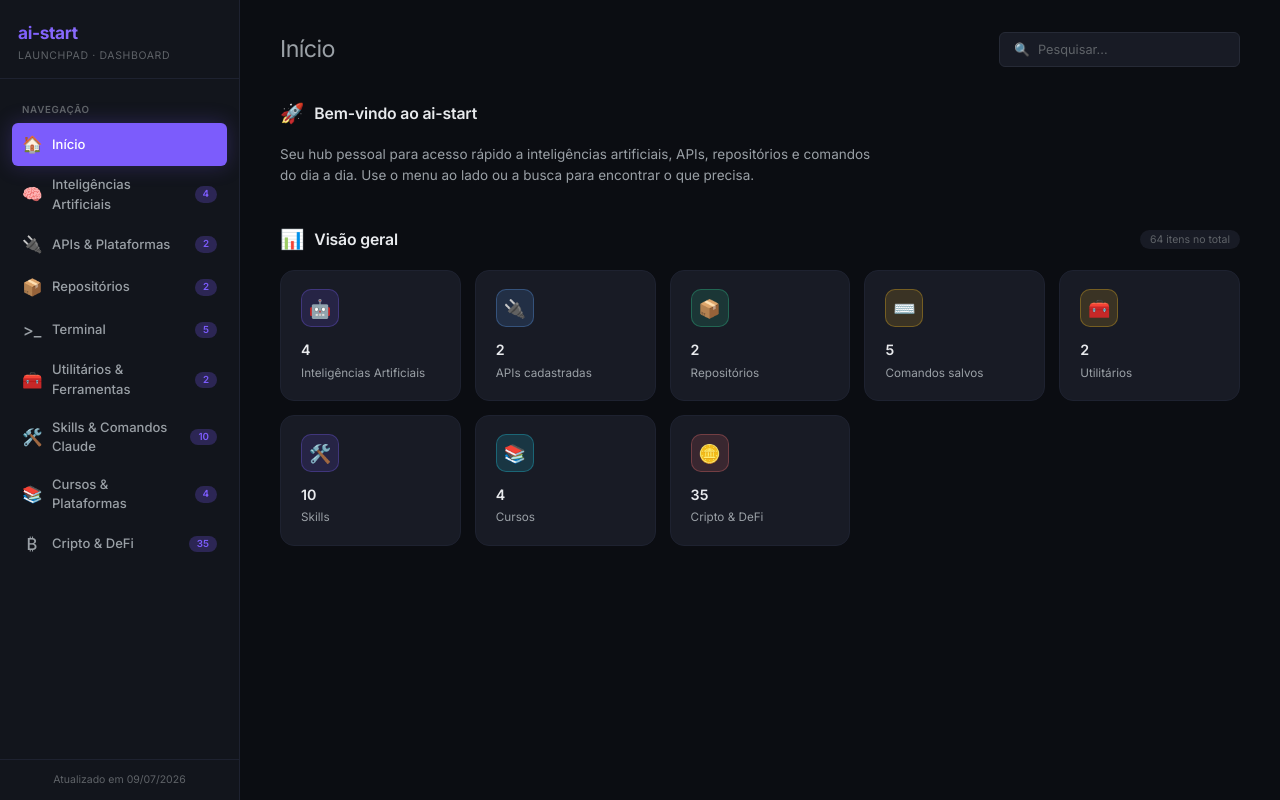
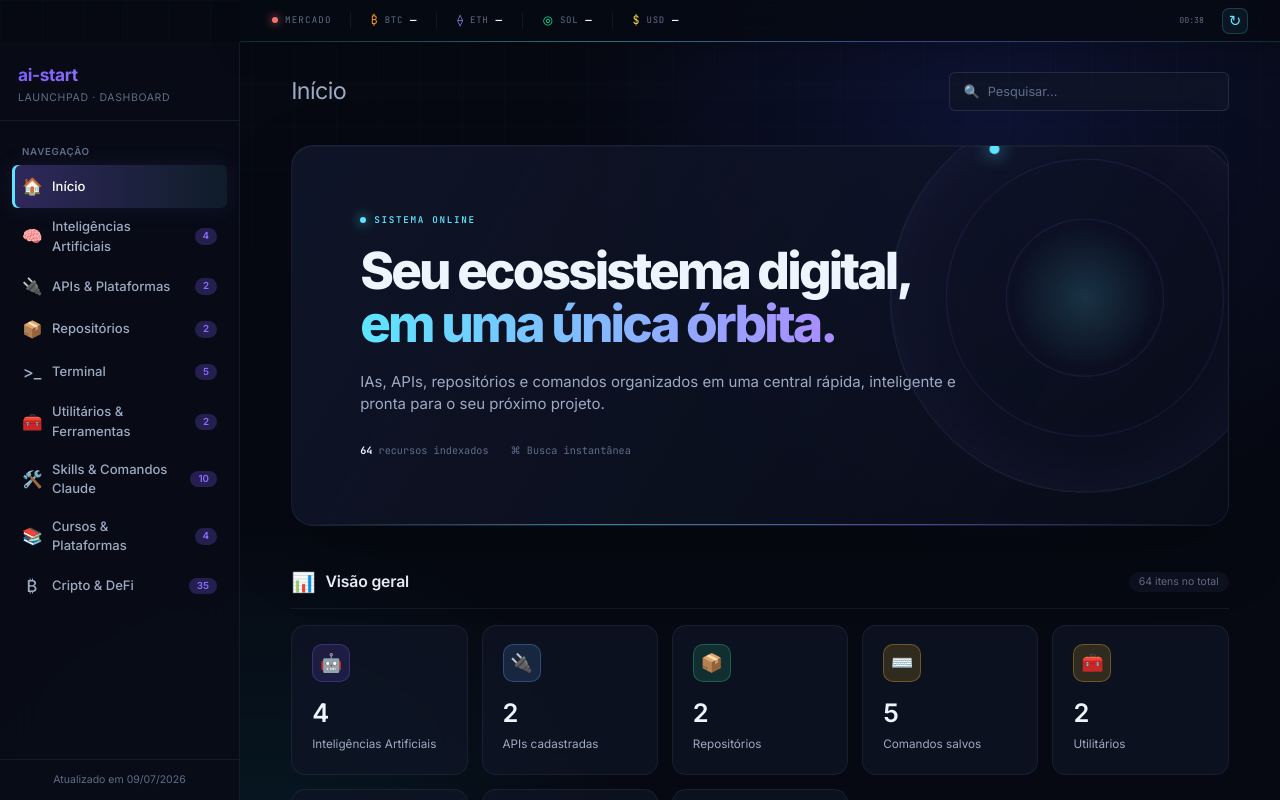
Before and after one commit to thiagofranchin/ai-start, a Next.js app: page / in a window 1280 px wide. Shown: the top 800 px of the page. Built offline with nearby package versions, Linux system fonts and the light colour scheme; no server answers.

Commit message:
feat: implement MarketBar component for real-time crypto prices and update layout styles

```diff
--- a/package.json
+++ b/package.json
@@ -3,7 +3,9 @@
   "version": "0.1.0",
   "private": true,
   "scripts": {
-    "dev": "next dev",
+    "dev": "next dev --webpack",
+    "dev:turbo": "next dev",
+    "clean": "node -e \"require('fs').rmSync('.next',{recursive:true,force:true})\"",
     "build": "next build",
     "start": "next start",
     "lint": "next lint"
--- a/src/app/globals.css
+++ b/src/app/globals.css
@@ -6,17 +6,18 @@
 }
 
 :root {
-  --bg-body: #0b0d12;
-  --bg-sidebar: #12151c;
-  --bg-card: #181b25;
-  --bg-card-hover: #1f2330;
-  --bg-glass: rgba(24, 27, 37, 0.75);
-  --border: #262a36;
-  --border-subtle: #1e2230;
-  --text-primary: #e8eaed;
-  --text-secondary: #9aa0a6;
-  --text-muted: #5f6368;
-  --accent: #7c5cfc;
+  --bg-body: #060912;
+  --bg-sidebar: rgba(9, 12, 23, .92);
+  --bg-card: rgba(16, 21, 38, .72);
+  --bg-card-hover: rgba(24, 31, 54, .88);
+  --bg-glass: rgba(13, 18, 32, .68);
+  --border: rgba(142, 157, 194, .18);
+  --border-subtle: rgba(142, 157, 194, .1);
+  --text-primary: #edf5ff;
+  --text-secondary: #9daac2;
+  --text-muted: #5f6d88;
+  --accent: #8b6dff;
+  --cyan: #5de5ff;
   --accent-glow: rgba(124, 92, 252, 0.25);
   --accent-gradient: linear-gradient(135deg, #7c5cfc, #a78bfa);
   --green: #34d399;
@@ -24,6 +25,7 @@
   --red: #f87171;
   --blue: #60a5fa;
   --sidebar-width: 240px;
+  --marketbar-height: 42px;
   --radius: 14px;
   --radius-sm: 10px;
   --radius-xs: 6px;
@@ -37,7 +39,7 @@ html {
 
 body {
   font-family: var(--font-inter), 'Inter', -apple-system, BlinkMacSystemFont, 'Segoe UI', sans-serif;
-  background: var(--bg-body);
+  background: radial-gradient(circle at 78% 12%, rgba(60,78,255,.14), transparent 32%), radial-gradient(circle at 20% 86%, rgba(0,224,255,.08), transparent 28%), var(--bg-body);
   color: var(--text-primary);
   display: flex;
   min-height: 100vh;
@@ -67,7 +69,7 @@ a {
   margin-left: var(--sidebar-width);
   flex: 1;
   min-height: 100vh;
-  padding: 32px 40px 60px;
+  padding: calc(var(--marketbar-height) + 30px) clamp(24px, 4vw, 58px) 70px;
 }
 
 /* ===== SECTION ===== */
@@ -562,7 +564,7 @@ a {
 @media (max-width: 768px) {
   .main-content {
     margin-left: 0;
-    padding: 20px 16px 40px;
+    padding: calc(var(--marketbar-height) + 24px) 16px 40px;
   }
 
   .topbar {
@@ -586,3 +588,27 @@ a {
     grid-template-columns: 1fr !important;
   }
 }
+
+/* ===== FUTURE COMMAND CENTER ===== */
+body::before { content: ''; position: fixed; inset: 0; pointer-events: none; background-image: linear-gradient(rgba(93,229,255,.018) 1px, transparent 1px), linear-gradient(90deg, rgba(93,229,255,.018) 1px, transparent 1px); background-size: 42px 42px; mask-image: linear-gradient(to bottom, black, transparent 82%); }
+.main-content { max-width: 1680px; }
+.section-header { padding-bottom: 11px; border-bottom: 1px solid var(--border-subtle); }
+.card { backdrop-filter: blur(14px); }
+.card:hover { border-color: rgba(93,229,255,.38); transform: translateY(-5px); box-shadow: 0 18px 45px rgba(0,0,0,.3), 0 0 28px rgba(93,229,255,.06); }
+.home-hero { min-height: 300px; display: flex; flex-direction: column; justify-content: center; position: relative; overflow: hidden; margin-bottom: 42px; padding: clamp(34px, 6vw, 68px); border: 1px solid var(--border-subtle); border-radius: 22px; background: linear-gradient(120deg, rgba(16,22,42,.9), rgba(10,14,27,.6)); box-shadow: inset 0 1px rgba(255,255,255,.03), 0 26px 70px rgba(0,0,0,.22); }
+.home-hero::after { content: ''; position: absolute; inset: auto 0 0; height: 1px; background: linear-gradient(90deg, transparent, var(--cyan), var(--accent), transparent); opacity: .55; }
+.home-hero > *:not(.hero-orbit) { position: relative; z-index: 2; }
+.hero-kicker { display: flex; align-items: center; gap: 8px; color: var(--cyan); font: 600 .62rem var(--font-jetbrains-mono), monospace; letter-spacing: .18em; margin-bottom: 18px; }
+.hero-kicker span { width: 6px; height: 6px; background: var(--cyan); border-radius: 50%; box-shadow: 0 0 12px var(--cyan); }
+.home-hero h1 { max-width: 760px; font-size: clamp(2rem, 4vw, 4rem); line-height: 1.04; letter-spacing: -.055em; font-weight: 720; }
+.home-hero h1 em { font-style: normal; color: transparent; background: linear-gradient(90deg, var(--cyan), #aa8cff); -webkit-background-clip: text; background-clip: text; }
+.home-hero p { max-width: 630px; color: var(--text-secondary); margin-top: 20px; font-size: clamp(.87rem, 1.2vw, 1rem); }
+.hero-meta { display: flex; gap: 22px; margin-top: 28px; color: var(--text-muted); font: .68rem var(--font-jetbrains-mono), monospace; }
+.hero-meta strong { color: var(--text-primary); }
+.hero-orbit { position: absolute; width: 390px; height: 390px; right: -60px; top: -50px; border: 1px solid rgba(93,229,255,.12); border-radius: 50%; box-shadow: inset 0 0 80px rgba(139,109,255,.08); animation: orbitFloat 8s ease-in-out infinite; }
+.hero-orbit::before, .hero-orbit::after { content: ''; position: absolute; border-radius: 50%; border: 1px solid rgba(139,109,255,.14); inset: 55px; }
+.hero-orbit::after { inset: 115px; background: radial-gradient(circle, rgba(93,229,255,.16), transparent 65%); }
+.hero-orbit span { position: absolute; width: 10px; height: 10px; top: 46px; left: 90px; border-radius: 50%; background: var(--cyan); box-shadow: 0 0 18px var(--cyan); }
+.home-stats-grid { grid-template-columns: repeat(auto-fit, minmax(170px, 1fr)); }
+@keyframes orbitFloat { 50% { transform: translate(-12px, 10px) rotate(5deg); } }
+@media (max-width: 600px) { .home-hero { min-height: 330px; padding: 30px 24px; } .hero-orbit { opacity: .45; right: -220px; } .hero-meta { flex-direction: column; gap: 7px; } }
--- a/src/app/layout.tsx
+++ b/src/app/layout.tsx
@@ -2,6 +2,7 @@ import type { Metadata } from 'next';
 import { Inter, JetBrains_Mono } from 'next/font/google';
 import Sidebar from '@/components/layout/Sidebar';
 import TopBar from '@/components/layout/TopBar';
+import MarketBar from '@/components/layout/MarketBar';
 import { SearchProvider } from '@/components/layout/SearchProvider';
 import './globals.css';
 
@@ -34,6 +35,7 @@ export default function RootLayout({
     <html lang="pt-BR" className={`${inter.variable} ${jetbrainsMono.variable}`}>
       <body>
         <SearchProvider>
+          <MarketBar />
           <div className="main-layout">
             <Sidebar />
             <main className="main-content">
--- a/src/app/page.tsx
+++ b/src/app/page.tsx
@@ -13,37 +13,20 @@ const stats = [
 ];
 
 export default function HomePage() {
-  const total = stats.reduce((sum, s) => sum + s.value, 0);
-
+  const total = stats.reduce((sum, stat) => sum + stat.value, 0);
   return (
     <>
+      <div className="home-hero">
+        <div className="hero-orbit" aria-hidden="true"><span /></div>
+        <div className="hero-kicker"><span /> SISTEMA ONLINE</div>
+        <h1>Seu ecossistema digital,<br /><em>em uma única órbita.</em></h1>
+        <p>IAs, APIs, repositórios e comandos organizados em uma central rápida, inteligente e pronta para o seu próximo projeto.</p>
+        <div className="hero-meta"><span><strong>{total}</strong> recursos indexados</span><span>⌘ Busca instantânea</span></div>
+      </div>
       <div className="section">
-        <div className="section-header">
-          <span className="emoji">🚀</span>
-          <h3>Bem-vindo ao ai-start</h3>
-        </div>
-        <p style={{ color: 'var(--text-secondary)', fontSize: '.9rem', maxWidth: '600px' }}>
-          Seu hub pessoal para acesso rápido a inteligências artificiais, APIs, repositórios e
-          comandos do dia a dia. Use o menu ao lado ou a busca para encontrar o que precisa.
-        </p>
-      </div>
-
-      <div className="section">
-        <div className="section-header">
-          <span className="emoji">📊</span>
-          <h3>Visão geral</h3>
-          <span className="count">{total} itens no total</span>
-        </div>
-        <div className="card-grid" style={{ gridTemplateColumns: 'repeat(auto-fill, minmax(160px, 1fr))' }}>
-          {stats.map((stat) => (
-            <StatCard
-              key={stat.label}
-              icon={stat.icon}
-              value={stat.value}
-              label={stat.label}
-              color={stat.color}
-            />
-          ))}
+        <div className="section-header"><span className="emoji">📊</span><h3>Visão geral</h3><span className="count">{total} itens no total</span></div>
+        <div className="card-grid home-stats-grid">
+          {stats.map((stat) => <StatCard key={stat.label} {...stat} />)}
         </div>
       </div>
     </>
--- a/src/components/cards/StatCard.module.css
+++ b/src/components/cards/StatCard.module.css
@@ -3,6 +3,8 @@
   border: 1px solid var(--border-subtle);
   border-radius: var(--radius);
   padding: 18px 20px;
+  min-height: 150px;
+  backdrop-filter: blur(14px);
   transition: all var(--transition);
   position: relative;
   overflow: hidden;
@@ -54,7 +56,7 @@
 .icon.cyan   { background: rgba(34,211,238,.15); border-color: rgba(34,211,238,.3); }
 
 .card h4 {
-  font-size: .95rem;
+  font-size: 1.7rem;
   font-weight: 600;
   margin-bottom: 4px;
 }
--- /dev/null
+++ b/src/components/layout/MarketBar.module.css
@@ -0,0 +1,20 @@
+.bar { position: fixed; top: 0; left: var(--sidebar-width); right: 0; height: var(--marketbar-height); z-index: 110; display: flex; align-items: center; gap: 18px; padding: 0 32px; background: rgba(7,10,18,.84); border-bottom: 1px solid rgba(93,229,255,.14); backdrop-filter: blur(18px) saturate(140%); font-family: var(--font-jetbrains-mono), monospace; box-shadow: 0 8px 30px rgba(0,0,0,.18); }
+.bar::after { content: ''; position: absolute; inset: auto 0 -1px; height: 1px; background: linear-gradient(90deg, transparent, var(--cyan), var(--accent), transparent); opacity: .35; }
+.status { display: flex; align-items: center; gap: 7px; color: var(--text-muted); font-size: .61rem; letter-spacing: .13em; }
+.liveDot, .errorDot { width: 6px; height: 6px; border-radius: 50%; background: var(--cyan); box-shadow: 0 0 10px var(--cyan); animation: pulse 2s ease-in-out infinite; }
+.errorDot { background: var(--red); box-shadow: 0 0 10px var(--red); }
+.track { display: flex; align-items: center; flex: 1; min-width: 0; }
+.quote { display: flex; align-items: center; gap: 7px; padding: 0 20px; border-left: 1px solid var(--border-subtle); white-space: nowrap; font-size: .72rem; }
+.quote strong { font-weight: 600; color: var(--text-primary); letter-spacing: -.02em; }
+.symbol { color: var(--text-muted); font-size: .6rem; letter-spacing: .08em; }
+.coinIcon { font-size: .78rem; }
+.btc { color: #f7931a; } .eth { color: #9d9dff; } .sol { color: #00ffa3; } .usd { color: #f7d447; }
+.updated { color: var(--text-muted); font-size: .55rem; white-space: nowrap; }
+.refresh { width: 26px; height: 26px; display: grid; place-items: center; flex: 0 0 auto; border: 1px solid rgba(93,229,255,.2); border-radius: 7px; color: var(--cyan); background: rgba(93,229,255,.06); cursor: pointer; font-size: 1rem; transition: var(--transition); }
+.refresh:hover { color: #061016; background: var(--cyan); box-shadow: 0 0 18px rgba(93,229,255,.3); transform: translateY(-1px); }
+.refresh:disabled { cursor: wait; opacity: .65; }
+.spinning { animation: spin .8s linear infinite; }
+@keyframes spin { to { transform: rotate(360deg); } }
+@keyframes pulse { 50% { opacity: .35; box-shadow: 0 0 2px currentColor; } }
+@media (max-width: 900px) { .bar { left: 0; padding: 0 14px 0 58px; gap: 10px; } .status, .updated { display: none; } .track { overflow-x: auto; scrollbar-width: none; } .track::-webkit-scrollbar { display: none; } .quote { padding: 0 12px; } }
+@media (max-width: 520px) { .bar { padding-right: 10px; } .quote { gap: 5px; padding: 0 9px; font-size: .66rem; } .symbol { display: none; } }
--- /dev/null
+++ b/src/components/layout/MarketBar.tsx
@@ -0,0 +1,63 @@
+'use client';
+
+import { useCallback, useEffect, useState } from 'react';
+import { formatPrice } from '@/lib/utils';
+import type { CriptoPrices } from '@/types';
+import styles from './MarketBar.module.css';
+
+const initialPrices: CriptoPrices = { btc: null, eth: null, sol: null, dolar: null, updatedAt: null, error: false };
+
+export default function MarketBar() {
+  const [prices, setPrices] = useState(initialPrices);
+  const [loading, setLoading] = useState(false);
+
+  const refresh = useCallback(async () => {
+    setLoading(true);
+    const [crypto, dolar] = await Promise.allSettled([
+      fetch('https://api.coingecko.com/api/v3/simple/price?ids=bitcoin,ethereum,solana&vs_currencies=usd', { cache: 'no-store' }).then(async (response) => {
+        if (!response.ok) throw new Error(String(response.status));
+        return response.json();
+      }),
+      fetch('https://economia.awesomeapi.com.br/json/last/USD-BRL', { cache: 'no-store' }).then(async (response) => {
+        if (!response.ok) throw new Error(String(response.status));
+        return response.json();
+      }),
+    ]);
+    setPrices((previous) => ({
+      ...previous,
+      btc: crypto.status === 'fulfilled' ? crypto.value.bitcoin.usd : previous.btc,
+      eth: crypto.status === 'fulfilled' ? crypto.value.ethereum.usd : previous.eth,
+      sol: crypto.status === 'fulfilled' ? crypto.value.solana.usd : previous.sol,
+      dolar: dolar.status === 'fulfilled' ? Number.parseFloat(dolar.value.USDBRL.bid) : previous.dolar,
+      updatedAt: new Date().toLocaleTimeString('pt-BR', { hour: '2-digit', minute: '2-digit' }),
+      error: crypto.status === 'rejected' && dolar.status === 'rejected',
+    }));
+    setLoading(false);
+  }, []);
+
+  useEffect(() => { refresh(); }, [refresh]);
+
+  const items = [
+    { symbol: 'BTC', icon: '₿', value: prices.btc, prefix: '$', tone: 'btc' },
+    { symbol: 'ETH', icon: '⟠', value: prices.eth, prefix: '$', tone: 'eth' },
+    { symbol: 'SOL', icon: '◎', value: prices.sol, prefix: '$', tone: 'sol' },
+    { symbol: 'USD', icon: '$', value: prices.dolar, prefix: 'R$', tone: 'usd' },
+  ];
+
+  return (
+    <div className={styles.bar} role="region" aria-label="Cotações do mercado">
+      <div className={styles.status}><span className={prices.error ? styles.errorDot : styles.liveDot} /><span>MERCADO</span></div>
+      <div className={styles.track}>
+        {items.map((item) => (
+          <div className={styles.quote} key={item.symbol}>
+            <span className={`${styles.coinIcon} ${styles[item.tone]}`}>{item.icon}</span>
+            <span className={styles.symbol}>{item.symbol}</span>
+            <strong>{item.value === null ? '—' : `${item.prefix} ${formatPrice(item.value)}`}</strong>
+          </div>
+        ))}
+      </div>
+      <span className={styles.updated}>{prices.updatedAt || 'sincronizando'}</span>
+      <button className={`${styles.refresh} ${loading ? styles.spinning : ''}`} onClick={refresh} disabled={loading} aria-label="Atualizar cotações" title="Atualizar cotações">↻</button>
+    </div>
+  );
+}
--- a/src/components/layout/Sidebar.module.css
+++ b/src/components/layout/Sidebar.module.css
@@ -1,8 +1,9 @@
 .sidebar {
   position: fixed;
-  inset: 0 auto 0 0;
+  inset: var(--marketbar-height) auto 0 0;
   width: var(--sidebar-width);
   background: var(--bg-sidebar);
+  backdrop-filter: blur(22px);
   border-right: 1px solid var(--border-subtle);
   display: flex;
   flex-direction: column;
@@ -69,9 +70,9 @@
 .navItem:hover { background: var(--bg-card); color: var(--text-primary); }
 
 .navItem.active {
-  background: var(--accent);
+  background: linear-gradient(90deg, rgba(139,109,255,.3), rgba(93,229,255,.08));
   color: #fff;
-  box-shadow: 0 0 20px var(--accent-glow);
+  box-shadow: inset 3px 0 0 var(--cyan), 0 0 22px rgba(139,109,255,.1);
 }
 
 .navItem .icon {
@@ -108,7 +109,7 @@
 .toggle {
   display: none;
   position: fixed;
-  top: 14px;
+  top: 7px;
   left: 14px;
   z-index: 200;
   background: var(--bg-glass);
--- a/src/components/layout/TopBar.module.css
+++ b/src/components/layout/TopBar.module.css
@@ -2,7 +2,7 @@
   display: flex;
   align-items: center;
   justify-content: space-between;
-  margin-bottom: 32px;
+  margin-bottom: 34px;
   flex-wrap: wrap;
   gap: 12px;
 }
@@ -31,10 +31,10 @@
   background: var(--bg-card);
   border: 1px solid var(--border);
   border-radius: var(--radius-xs);
-  padding: 7px 14px;
+  padding: 9px 14px;
   color: var(--text-muted);
   font-size: .85rem;
-  min-width: 200px;
+  min-width: min(280px, 45vw);
   transition: var(--transition);
 }
 
```
Also changed, not shown: 1 other file (tests, documents, lock files or other folders).
